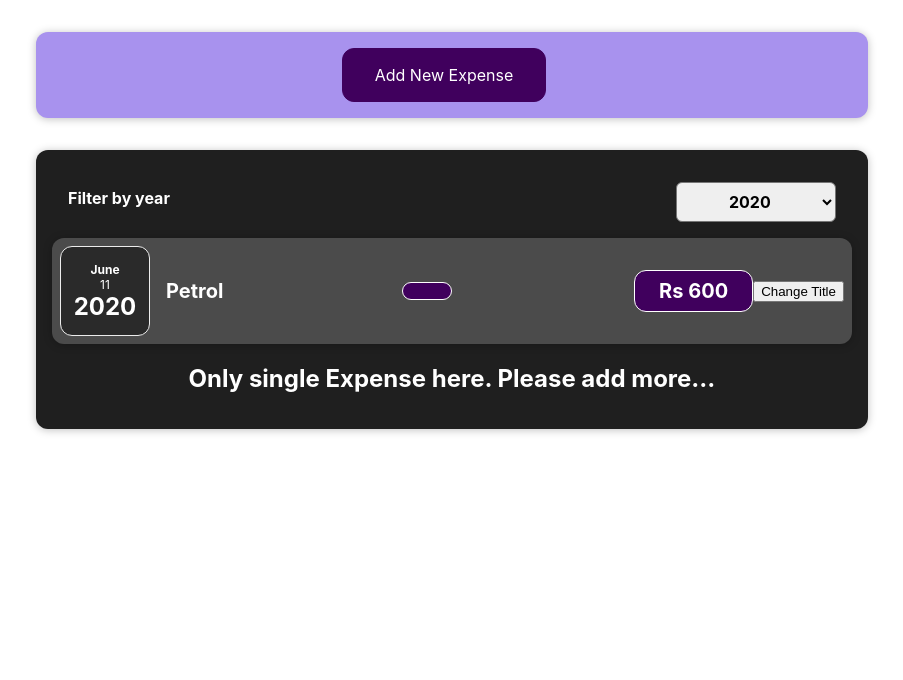
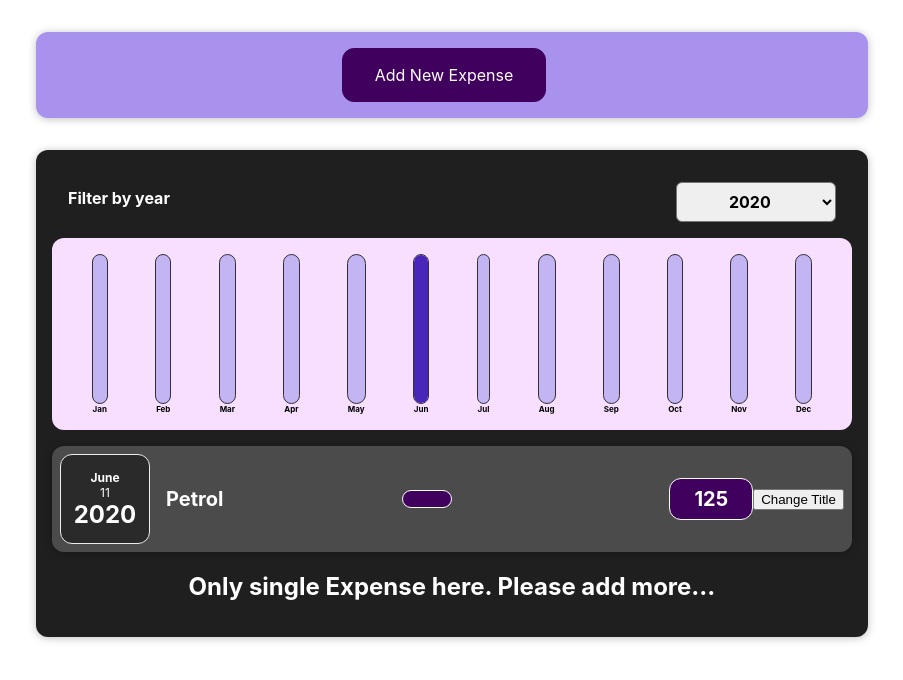
Before and after one commit to Ajay481/React-Tasks, a React (Create React App) app: page / in a window 1280 px wide. Shown: the top 680 px of the page, without its empty margins (188-1091 px from the left). Built offline with nearby package versions, Linux system fonts and the light colour scheme.

Commit message:
Chart Added

```diff
--- a/src/App.js
+++ b/src/App.js
@@ -6,25 +6,25 @@ const DUMMY_EXPENSES = [
   {
     id: "e1",
     title: "Car Insurance",
-    amount: "Rs 4600",
+    amount: 799.25,
     date: new Date(2022, 7, 16),
   },
   {
     id: "e2",
     title: "Food",
-    amount: "Rs 2500",
+    amount: 294.5,
     date: new Date(2021, 2, 28),
   },
   {
     id: "e3",
     title: "Movies",
-    amount: "Rs 1500",
+    amount: 94.25,
     date: new Date(2021, 8, 25),
   },
   {
     id: "e4",
     title: "Petrol",
-    amount: "Rs 600",
+    amount: 125,
     date: new Date(2020, 5, 11),
   },
 ];
--- /dev/null
+++ b/src/Chart/Chart.css
@@ -0,0 +1,9 @@
+.chart {
+  padding: 1rem;
+  border-radius: 12px;
+  background-color: #f8dfff;
+  text-align: center;
+  display: flex;
+  justify-content: space-around;
+  height: 10rem;
+}
--- /dev/null
+++ b/src/Chart/Chart.js
@@ -0,0 +1,24 @@
+import React from "react";
+
+import ChartBar from "./ChartBar";
+import "./Chart.css";
+
+const Chart = (props) => {
+  const dataPointValues = props.dataPoints.map((dataPoint) => dataPoint.value);
+  const totalMaximum = Math.max(...dataPointValues);
+
+  return (
+    <div className="chart">
+      {props.dataPoints.map((dataPoint) => (
+        <ChartBar
+          key={dataPoint.label}
+          value={dataPoint.value}
+          maxValue={totalMaximum}
+          label={dataPoint.label}
+        />
+      ))}
+    </div>
+  );
+};
+
+export default Chart;
--- /dev/null
+++ b/src/Chart/ChartBar.css
@@ -0,0 +1,30 @@
+.chart-bar {
+  height: 100%;
+  display: flex;
+  flex-direction: column;
+  align-items: center;
+}
+
+.chart-bar__inner {
+  height: 100%;
+  width: 100%;
+  border: 1px solid #313131;
+  border-radius: 12px;
+  background-color: #c3b4f3;
+  overflow: hidden;
+  display: flex;
+  flex-direction: column;
+  justify-content: flex-end;
+}
+
+.chart-bar__fill {
+  background-color: #4826b9;
+  width: 100%;
+  transition: all 0.3s ease-out;
+}
+
+.chart-bar__label {
+  font-weight: bold;
+  font-size: 0.5rem;
+  text-align: center;
+}
--- /dev/null
+++ b/src/Chart/ChartBar.js
@@ -0,0 +1,25 @@
+import React from "react";
+
+import "./ChartBar.css";
+
+const ChartBar = (props) => {
+  let barFillHeight = "0%";
+
+  if (props.maxValue > 0) {
+    barFillHeight = Math.round((props.value / props.maxValue) * 100) + "%";
+  }
+
+  return (
+    <div className="chart-bar">
+      <div className="chart-bar__inner">
+        <div
+          className="chart-bar__fill"
+          style={{ height: barFillHeight }}
+        ></div>
+      </div>
+      <div className="chart-bar__label">{props.label}</div>
+    </div>
+  );
+};
+
+export default ChartBar;
--- a/src/Expenses/Expenses.js
+++ b/src/Expenses/Expenses.js
@@ -1,6 +1,7 @@
 import React, { useState } from "react";
 import ExpensesList from "./ExpensesList";
 import ExpensesFilter from "./ExpensesFiter";
+import ExpensesChart from "./ExpensesChart";
 import "./Expenses.css";
 import Card from "../UI/Card";
 
@@ -21,6 +22,7 @@ const Expenses = (props) => {
           selected={filteredYear}
           onChangeFilter={filterChangeHandler}
         />
+        <ExpensesChart expenses={filteredExpenses} />
         <ExpensesList items={filteredExpenses} />
       </Card>
     </div>
--- /dev/null
+++ b/src/Expenses/ExpensesChart.js
@@ -0,0 +1,26 @@
+import React from "react";
+import Chart from "../Chart/Chart";
+
+const ExpensesChart = (props) => {
+  const chartDataPoints = [
+    { label: "Jan", value: 0 },
+    { label: "Feb", value: 0 },
+    { label: "Mar", value: 0 },
+    { label: "Apr", value: 0 },
+    { label: "May", value: 0 },
+    { label: "Jun", value: 0 },
+    { label: "Jul", value: 0 },
+    { label: "Aug", value: 0 },
+    { label: "Sep", value: 0 },
+    { label: "Oct", value: 0 },
+    { label: "Nov", value: 0 },
+    { label: "Dec", value: 0 },
+  ];
+  for (const expense of props.expenses) {
+    const expenseMonth = expense.date.getMonth(); // starting at 0 => January => 0
+    chartDataPoints[expenseMonth].value += expense.amount;
+  }
+  return <Chart dataPoints={chartDataPoints} />;
+};
+
+export default ExpensesChart;
--- a/src/Expenses/NewExpense/ExpenseForm.js
+++ b/src/Expenses/NewExpense/ExpenseForm.js
@@ -20,7 +20,7 @@ const ExpenseForm = (props) => {
 
     const expenseData = {
       title: enteredTitle,
-      amount: enteredAmount,
+      amount: +enteredAmount,
       date: new Date(enteredDate),
     };
     props.onSaveExpenseData(expenseData);
```
